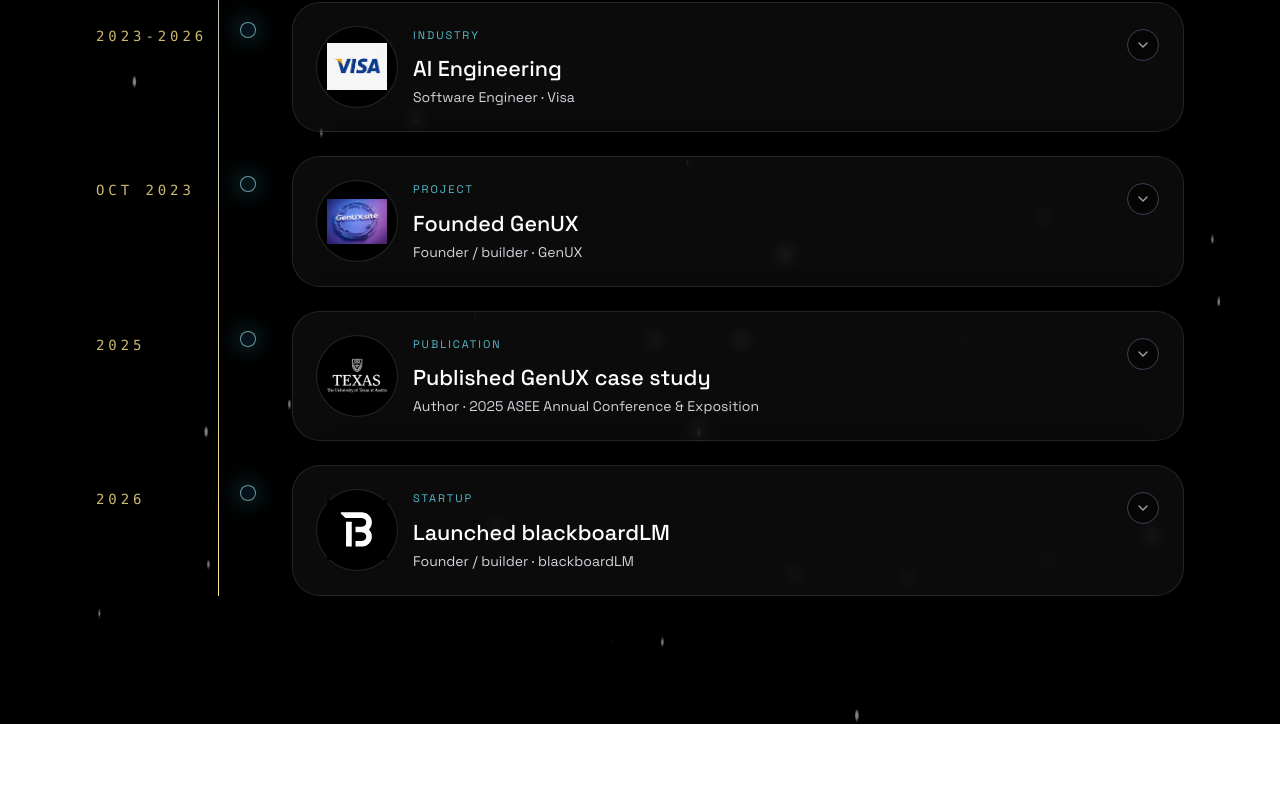
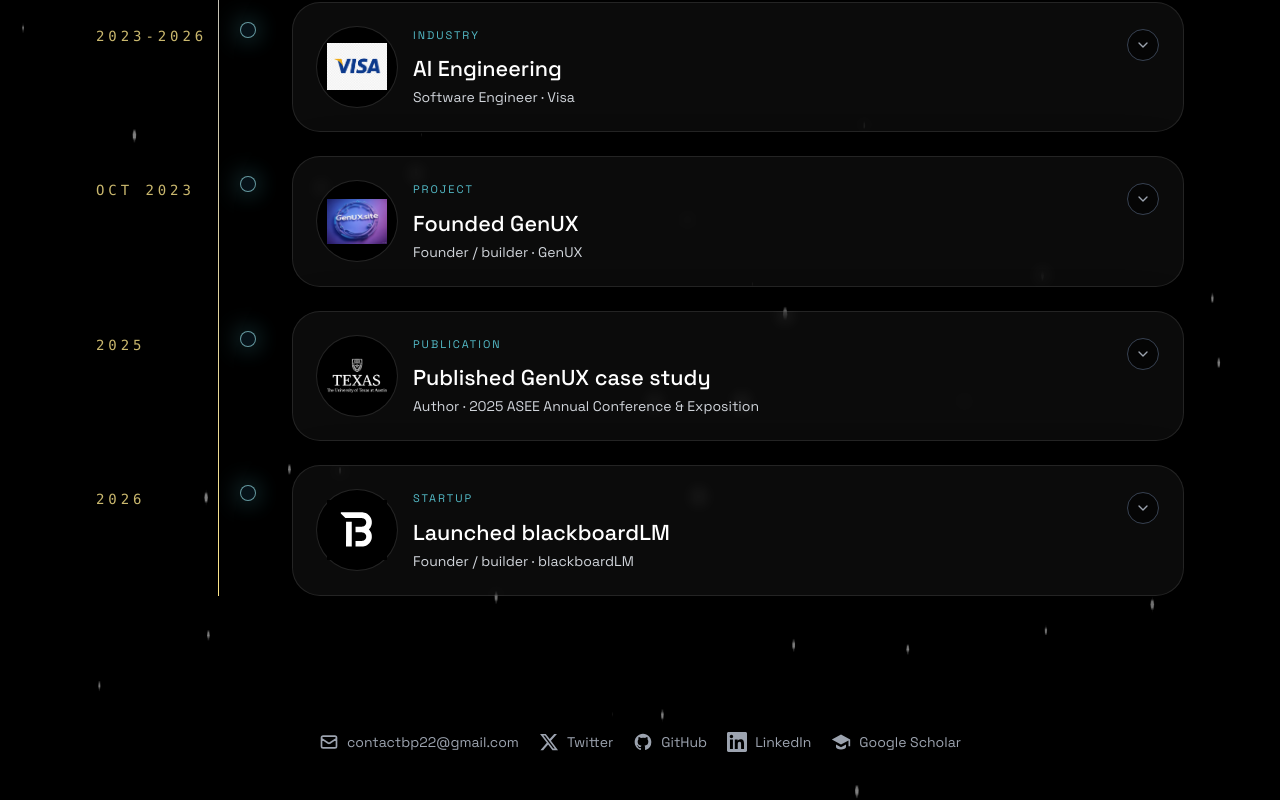
Before and after one commit to bprimal22/beeps, a Next.js app: page / in a window 1280 px wide. Shown: the part 1451-2251 px from the top of the page. Before the commit the page ends 2175 px from the top, so only its background shows below. Built offline with nearby package versions, Linux system fonts and the light colour scheme.

Commit message:
added my socials

```diff
--- a/app/page.tsx
+++ b/app/page.tsx
@@ -91,10 +91,67 @@
                 <span className="mt-1 text-xs text-gray-400">my thoughts</span>
               </Link>
             </div>
+
           </div>
         </section>
 
         <TimelineSection id="timeline" mode="landing" />
+
+        <div className="mx-auto flex max-w-6xl flex-wrap justify-center gap-x-5 gap-y-3 px-6 pb-12 pt-2 text-sm text-gray-400 sm:px-8">
+          <a
+            href="mailto:contactbp22@gmail.com"
+            className="inline-flex items-center gap-2 transition hover:text-white"
+          >
+            <svg className="h-5 w-5" fill="none" stroke="currentColor" viewBox="0 0 24 24" aria-hidden="true">
+              <path strokeLinecap="round" strokeLinejoin="round" strokeWidth="2" d="M3 8l7.89 5.26a2 2 0 002.22 0L21 8M5 19h14a2 2 0 002-2V7a2 2 0 00-2-2H5a2 2 0 00-2 2v10a2 2 0 002 2z"/>
+            </svg>
+            <span>contactbp22@gmail.com</span>
+          </a>
+          <a
+            href="https://x.com/_bprimal_"
+            target="_blank"
+            rel="noopener noreferrer"
+            className="inline-flex items-center gap-2 transition hover:text-white"
+          >
+            <svg className="h-5 w-5" fill="currentColor" viewBox="0 0 24 24" aria-hidden="true">
+              <path d="M18.244 2.25h3.308l-7.227 8.26 8.502 11.24H16.17l-5.214-6.817L4.99 21.75H1.68l7.73-8.835L1.254 2.25H8.08l4.713 6.231zm-1.161 17.52h1.833L7.084 4.126H5.117z"/>
+            </svg>
+            <span>Twitter</span>
+          </a>
+          <a
+            href="https://github.com/bprimal22"
+            target="_blank"
+            rel="noopener noreferrer"
+            className="inline-flex items-center gap-2 transition hover:text-white"
+          >
+            <svg className="h-5 w-5" fill="currentColor" viewBox="0 0 24 24" aria-hidden="true">
+              <path fillRule="evenodd" d="M12 2C6.477 2 2 6.484 2 12.017c0 4.425 2.865 8.18 6.839 9.504.5.092.682-.217.682-.483 0-.237-.008-.868-.013-1.703-2.782.605-3.369-1.343-3.369-1.343-.454-1.158-1.11-1.466-1.11-1.466-.908-.62.069-.608.069-.608 1.003.07 1.531 1.032 1.531 1.032.892 1.53 2.341 1.088 2.91.832.092-.647.35-1.088.636-1.338-2.22-.253-4.555-1.113-4.555-4.951 0-1.093.39-1.988 1.029-2.688-.103-.253-.446-1.272.098-2.65 0 0 .84-.27 2.75 1.026A9.564 9.564 0 0112 6.844c.85.004 1.705.115 2.504.337 1.909-1.296 2.747-1.027 2.747-1.027.546 1.379.202 2.398.1 2.651.64.7 1.028 1.595 1.028 2.688 0 3.848-2.339 4.695-4.566 4.943.359.309.678.92.678 1.855 0 1.338-.012 2.419-.012 2.747 0 .268.18.58.688.482A10.019 10.019 0 0022 12.017C22 6.484 17.522 2 12 2z" clipRule="evenodd"/>
+            </svg>
+            <span>GitHub</span>
+          </a>
+          <a
+            href="https://linkedin.com/in/bprimal"
+            target="_blank"
+            rel="noopener noreferrer"
+            className="inline-flex items-center gap-2 transition hover:text-white"
+          >
+            <svg className="h-5 w-5" fill="currentColor" viewBox="0 0 24 24" aria-hidden="true">
+              <path d="M20.447 20.452h-3.554v-5.569c0-1.328-.027-3.037-1.852-3.037-1.853 0-2.136 1.445-2.136 2.939v5.667H9.351V9h3.414v1.561h.046c.477-.9 1.637-1.85 3.37-1.85 3.601 0 4.267 2.37 4.267 5.455v6.286zM5.337 7.433c-1.144 0-2.063-.926-2.063-2.065 0-1.138.92-2.063 2.063-2.063 1.14 0 2.064.925 2.064 2.063 0 1.139-.925 2.065-2.064 2.065zm1.782 13.019H3.555V9h3.564v11.452zM22.225 0H1.771C.792 0 0 .774 0 1.729v20.542C0 23.227.792 24 1.771 24h20.451C23.2 24 24 23.227 24 22.271V1.729C24 .774 23.2 0 22.222 0h.003z"/>
+            </svg>
+            <span>LinkedIn</span>
+          </a>
+          <a
+            href="https://scholar.google.com/citations?hl=en&user=ijuSEnIAAAAJ"
+            target="_blank"
+            rel="noopener noreferrer"
+            className="inline-flex items-center gap-2 transition hover:text-white"
+          >
+            <svg className="h-5 w-5" fill="currentColor" viewBox="0 0 24 24" aria-hidden="true">
+              <path d="M12 3 1 9l11 6 9-4.91V17h2V9L12 3Zm-7.74 7L12 13.97 19.74 10 12 6.03 4.26 10ZM6 14.9V18c0 1.58 2.69 3 6 3s6-1.42 6-3v-3.1l-6 3.27-6-3.27Z"/>
+            </svg>
+            <span>Google Scholar</span>
+          </a>
+        </div>
       </div>
     </main>
   )
```
